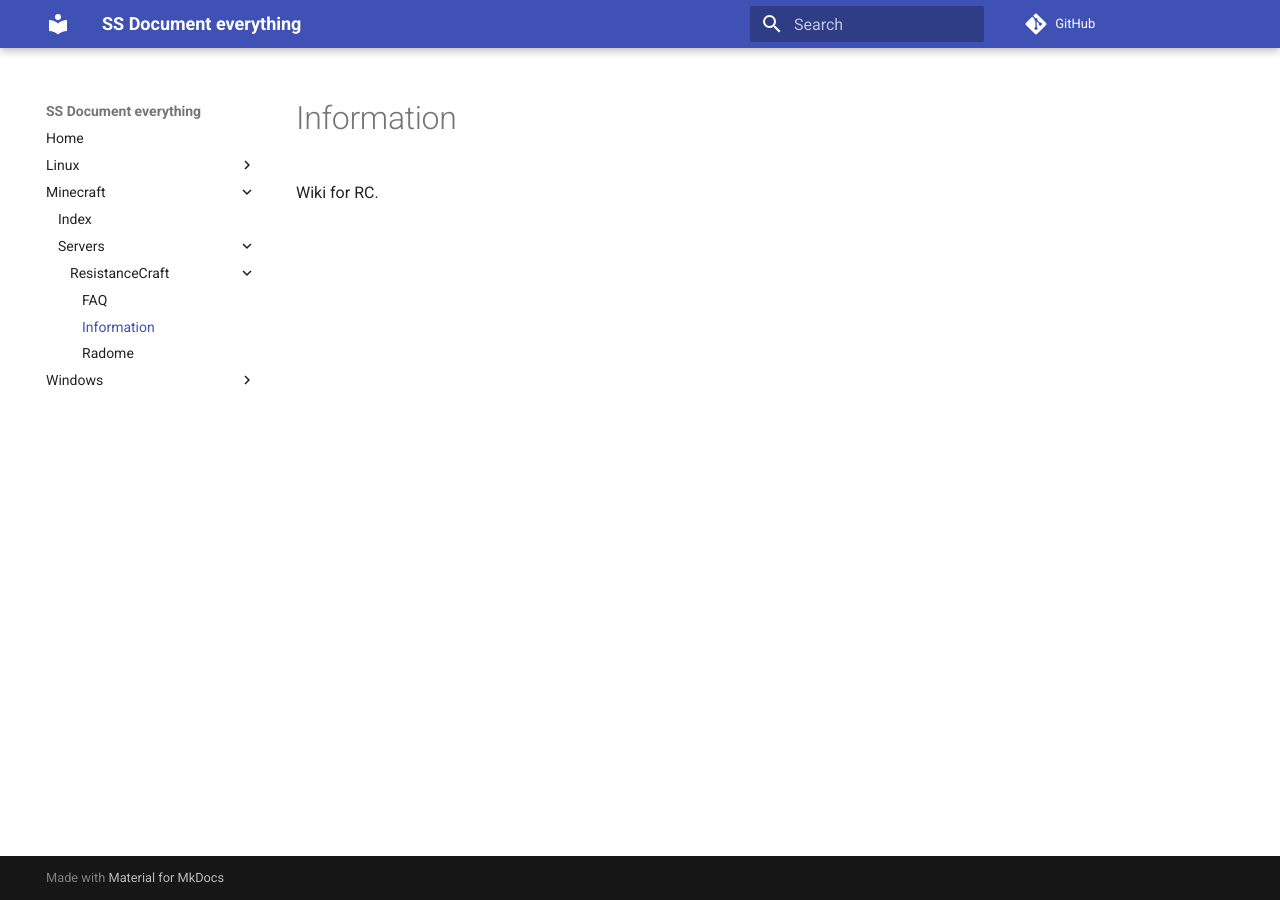
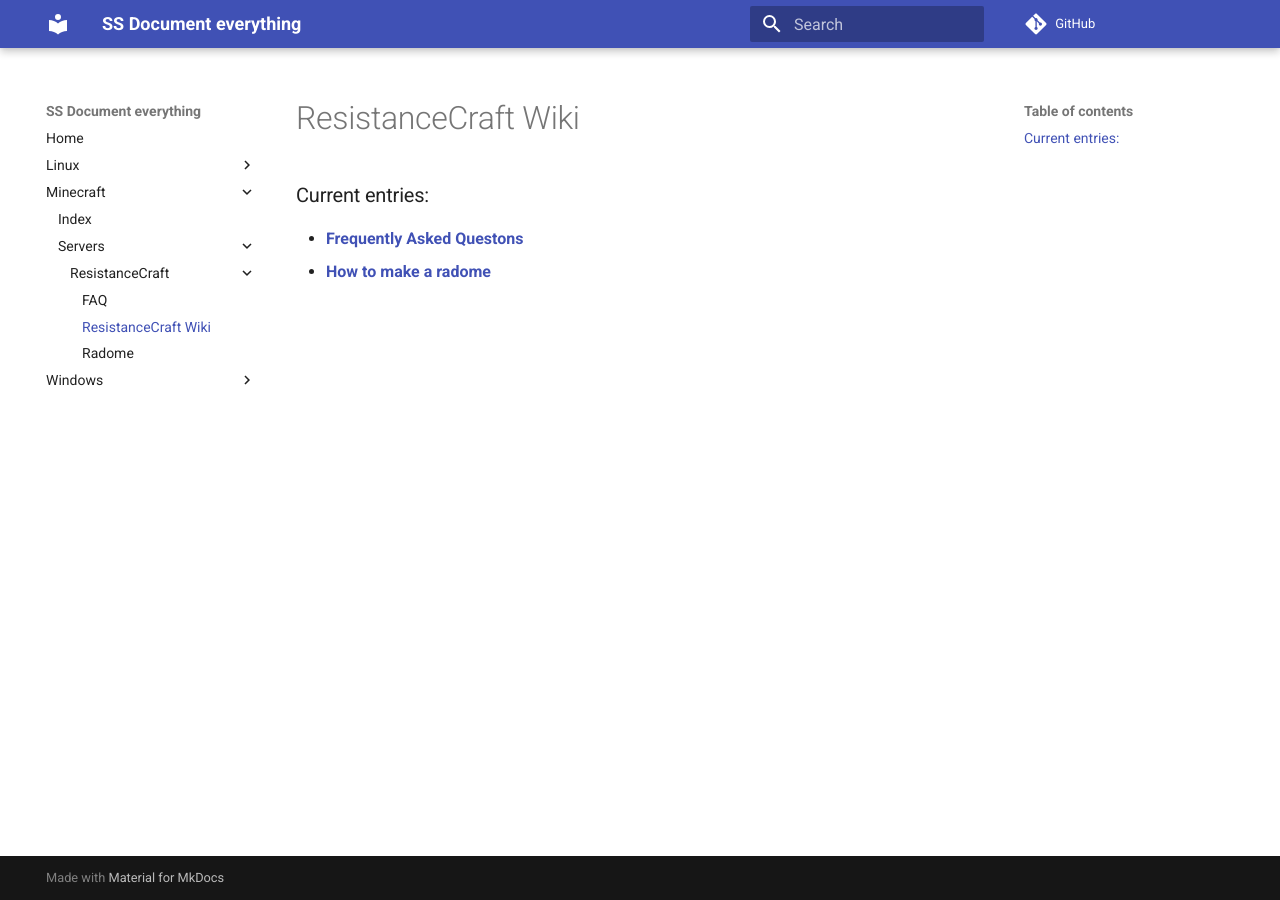
Before and after one commit to mystara2/notes, an MkDocs documentation site: the page built from docs/Minecraft/Servers/ResistanceCraft/Information.md, in a window 1280 px wide. Built offline with MkDocs 1.6.1 and Material for MkDocs 9.7.7, drawn with Linux system fonts in a browser that asks for light colours; comment, search, counter and statistics services are not loaded.

Commit message:
Redo the RC Wiki

```diff
--- a/docs/Minecraft/Servers/ResistanceCraft/Information.md
+++ b/docs/Minecraft/Servers/ResistanceCraft/Information.md
@@ -1 +1,7 @@
-Wiki for RC.
+# ResistanceCraft Wiki
+
+
+### Current entries:
+
+* [**Frequently Asked Questons**](https://wiki.solarspire.net/Minecraft/Servers/ResistanceCraft/FAQ/)
+* [**How to make a radome**](https://wiki.solarspire.net/Minecraft/Servers/ResistanceCraft/Radome/)
--- a/mkdocs.yml
+++ b/mkdocs.yml
@@ -12,5 +12,3 @@ nasv:
       - Overview: Windows/index.md
   - Minecraft:
       - Overview: Minecraft/index.md
-  - Resistancecraft:
-      - Overview: Minecraft/Servers/ResistanceCraft/Information.md
```
